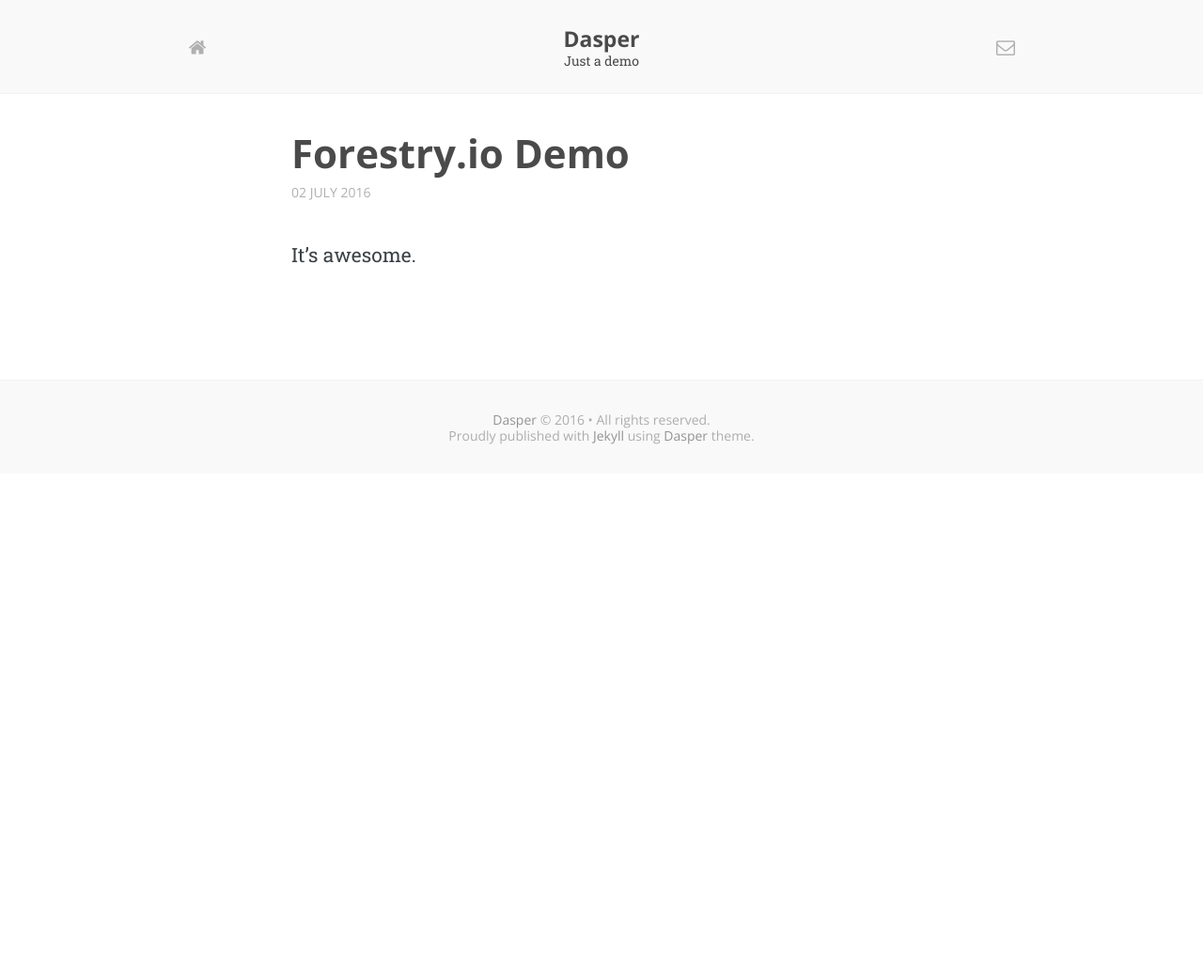
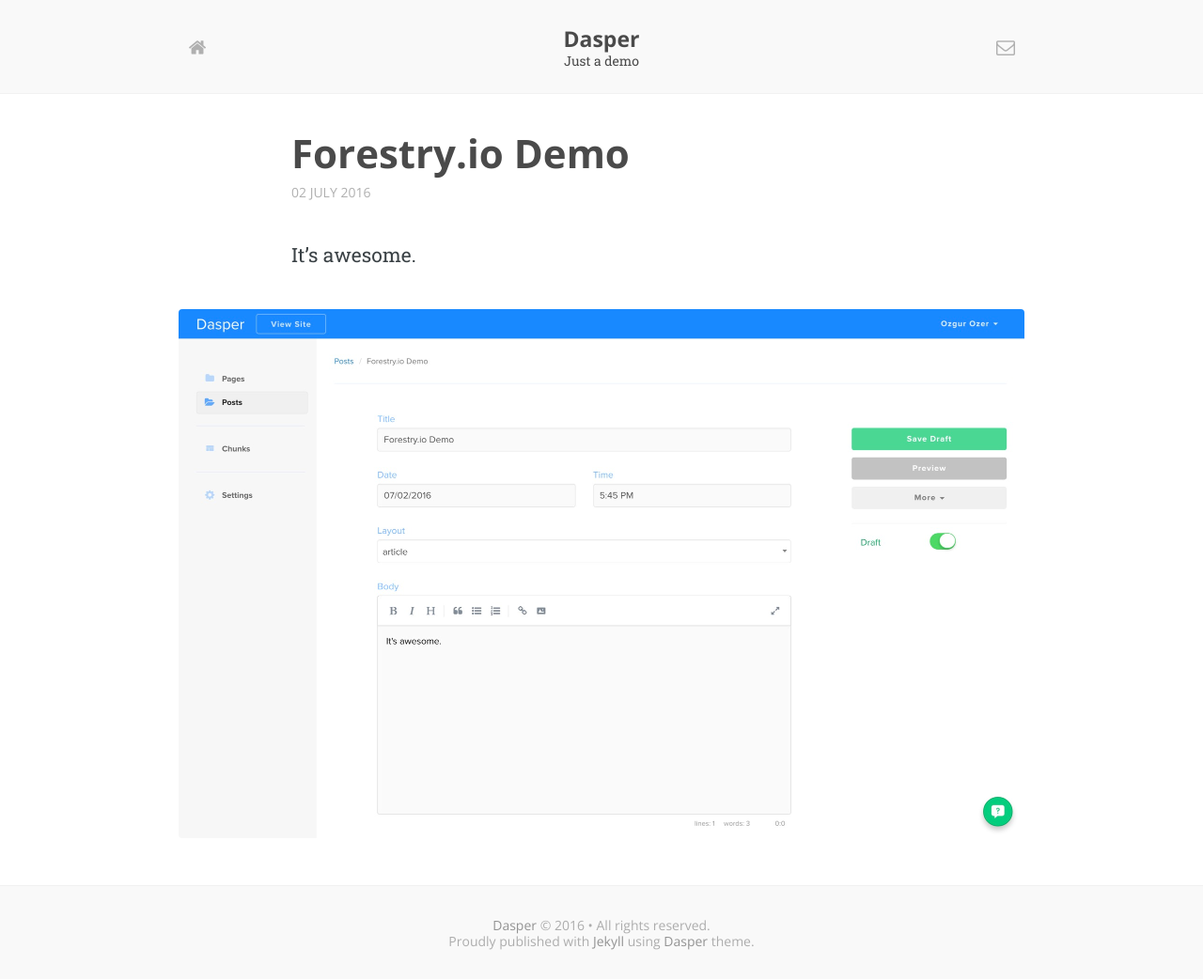
Before and after one commit to ozgrozer/dasper, a Jekyll site: the page built from _posts/2016-07-02-forestry-io-demo.md, in a window 1280 px wide. Shown: the whole page at 94% size. Built offline with Jekyll 4.4.1, drawn with Linux system fonts in a browser that asks for light colours; some web fonts are replaced; before the commit the page ends 900 px from its top, so only the background shows below that.

Commit message:
Update from Forestry.io - _posts/2016-07-02-forestry-io-demo.md

```diff
--- a/_posts/2016-07-02-forestry-io-demo.md
+++ b/_posts/2016-07-02-forestry-io-demo.md
@@ -5,4 +5,4 @@
 ---
 It's awesome.
 
-![]({{ site.baseurl }}/)
+![](http://ozgrozer.github.io/dasper/contents/images/2016/07/Screen%20Shot%202016-07-02%20at%2017.47.38.jpeg)
```
